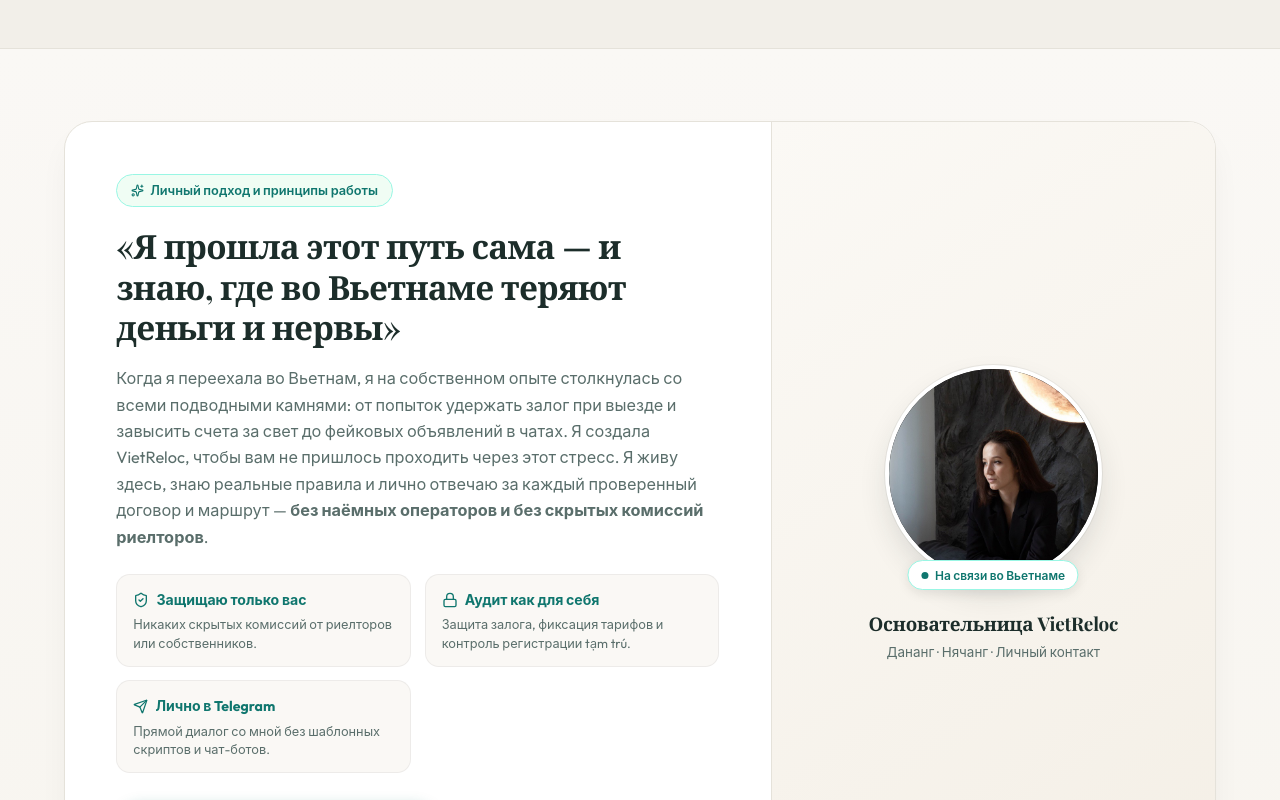
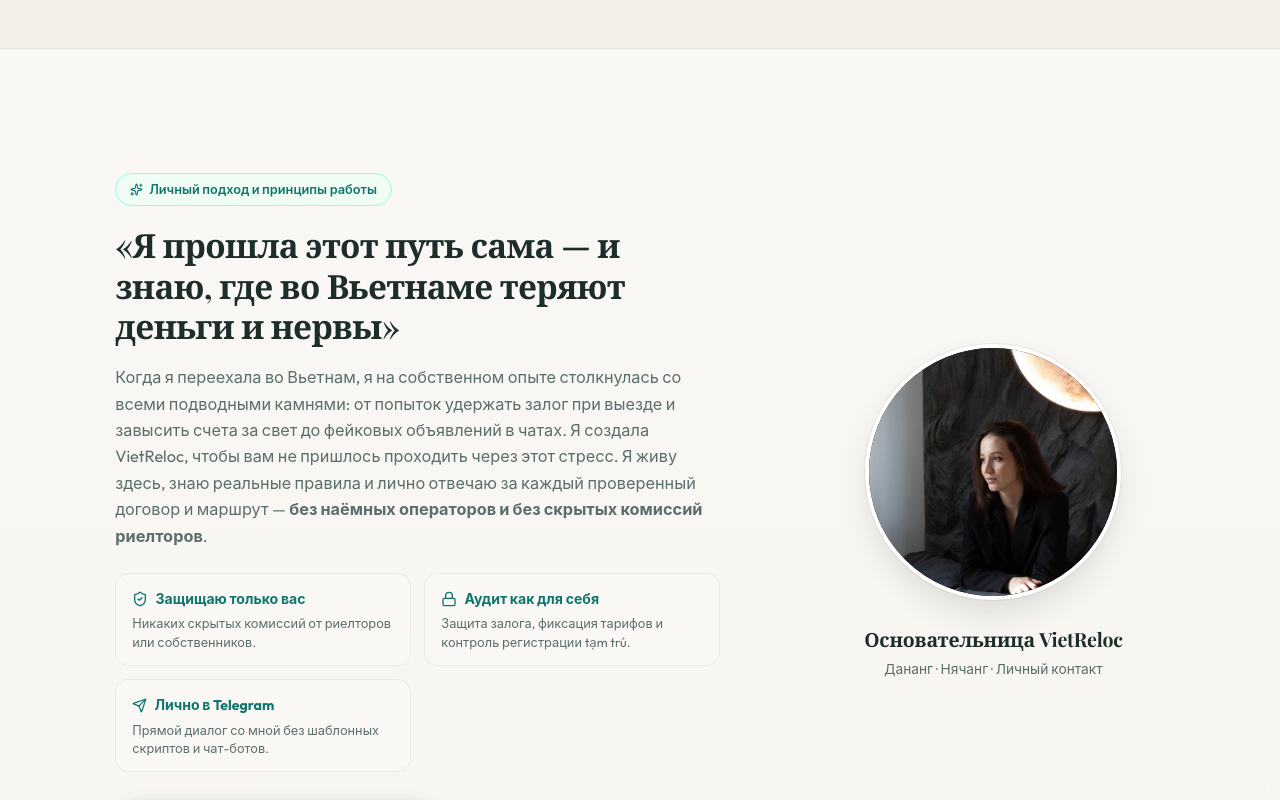
Before and after one commit to batyroval349-droid/trip, a React (Vite) app: page / in a window 1280 px wide. Shown: the part 5080-5880 px from the top of the page. Built offline with nearby package versions, Linux system fonts and the light colour scheme; a web font is replaced by a local one.

Commit message:
feat: remove outer card styling from founder section, enlarge circular photo by 20%, and remove status badge

```diff
--- a/src/components/ClientReviewsSection.tsx
+++ b/src/components/ClientReviewsSection.tsx
@@ -143,17 +143,12 @@
         {/* PART 1: FOUNDER'S MANIFEST (FEMALE FIRST-PERSON DIRECT VOICE) */}
         {/* ============================================================ */}
         <div style={{
-          background: '#FFFFFF',
-          borderRadius: '28px',
-          border: '1px solid var(--border-subtle)',
-          boxShadow: '0 16px 36px -10px rgba(28, 45, 42, 0.07)',
-          overflow: 'hidden',
           marginBottom: '3.5rem'
         }}>
           <div style={{
             display: 'grid',
             gridTemplateColumns: 'minmax(0, 1.35fr) minmax(0, 0.85fr)',
-            alignItems: 'stretch'
+            alignItems: 'center'
           }} className="founder-manifest-grid">
 
             {/* Left: Text Manifesto */}
@@ -260,8 +255,6 @@
               alignItems: 'center',
               justifyContent: 'center',
               padding: 'clamp(2.25rem, 4vw, 3.5rem) clamp(1.5rem, 2.5vw, 2.5rem)',
-              background: 'linear-gradient(145deg, #FBF9F5 0%, #F4EFE6 100%)',
-              borderLeft: '1px solid var(--border-subtle)',
               textAlign: 'center'
             }} className="founder-photo-col">
 
@@ -271,12 +264,13 @@
                 marginBottom: '1.25rem'
               }}>
                 <div style={{
-                  width: 'clamp(180px, 17vw, 240px)',
-                  height: 'clamp(180px, 17vw, 240px)',
+                  width: 'clamp(215px, 20vw, 285px)',
+                  height: 'clamp(215px, 20vw, 285px)',
+                  aspectRatio: '1 / 1',
                   borderRadius: '50%',
                   overflow: 'hidden',
                   border: '4px solid #FFFFFF',
-                  boxShadow: '0 14px 32px -6px rgba(28, 45, 42, 0.16), 0 0 0 1px rgba(0,0,0,0.06)',
+                  boxShadow: '0 16px 36px -8px rgba(28, 45, 42, 0.16), 0 0 0 1px rgba(0,0,0,0.06)',
                   position: 'relative',
                   background: '#1A1A1A'
                 }}>
@@ -292,47 +286,24 @@
                     }}
                   />
                 </div>
-
-                {/* Badge overlapping circle bottom */}
-                <div style={{
-                  position: 'absolute',
-                  bottom: '-8px',
-                  left: '50%',
-                  transform: 'translateX(-50%)',
-                  background: '#FFFFFF',
-                  border: '1px solid var(--border-emerald)',
-                  boxShadow: '0 4px 12px rgba(0,0,0,0.08)',
-                  borderRadius: '9999px',
-                  padding: '0.28rem 0.8rem',
-                  display: 'flex',
-                  alignItems: 'center',
-                  gap: '0.4rem',
-                  fontSize: '0.75rem',
-                  fontWeight: 600,
-                  color: 'var(--accent-emerald)',
-                  whiteSpace: 'nowrap'
-                }}>
-                  <span style={{ width: '7px', height: '7px', borderRadius: '50%', background: 'var(--accent-emerald)', display: 'inline-block' }}></span>
-                  <span>{language === 'ru' ? 'На связи во Вьетнаме' : 'Live in Vietnam'}</span>
-                </div>
               </div>
 
               {/* Founder caption */}
-              <div style={{ marginTop: '0.4rem' }}>
+              <div style={{ marginTop: '0.25rem' }}>
                 <div style={{
                   fontFamily: 'var(--font-serif)',
-                  fontSize: '1.18rem',
+                  fontSize: '1.22rem',
                   fontWeight: 700,
                   color: 'var(--text-main)',
                   letterSpacing: '-0.01em',
-                  marginBottom: '0.25rem'
+                  marginBottom: '0.35rem'
                 }}>
                   {language === 'ru' ? 'Основательница VietReloc' : 'VietReloc Founder'}
                 </div>
                 <div style={{
-                  fontSize: '0.84rem',
+                  fontSize: '0.86rem',
                   color: 'var(--text-muted)',
-                  lineHeight: 1.4
+                  lineHeight: 1.45
                 }}>
                   {language === 'ru' ? 'Дананг · Нячанг · Личный контакт' : 'Da Nang · Nha Trang · Direct Support'}
                 </div>
@@ -544,9 +515,7 @@
             grid-template-columns: 1fr !important;
           }
           .founder-photo-col {
-            border-left: none !important;
-            border-bottom: 1px solid var(--border-subtle) !important;
-            padding: 2.25rem 1.25rem !important;
+            padding: 2rem 1.25rem 0.5rem 1.25rem !important;
             order: -1;
           }
           .situation-split-grid {
```
